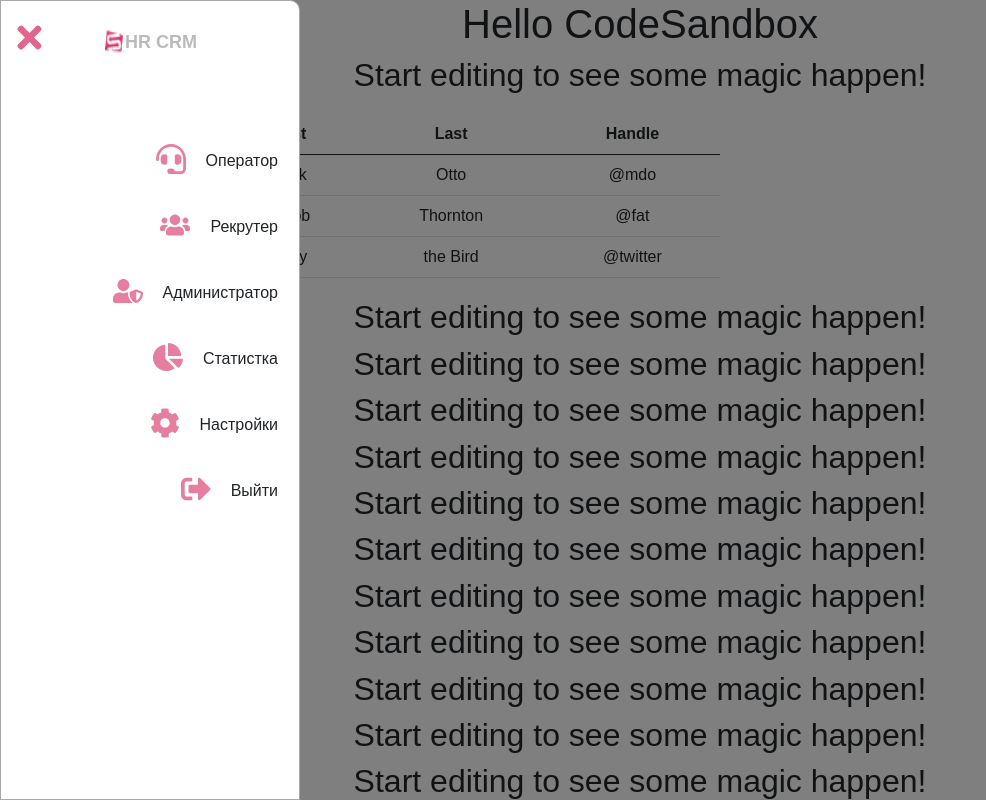
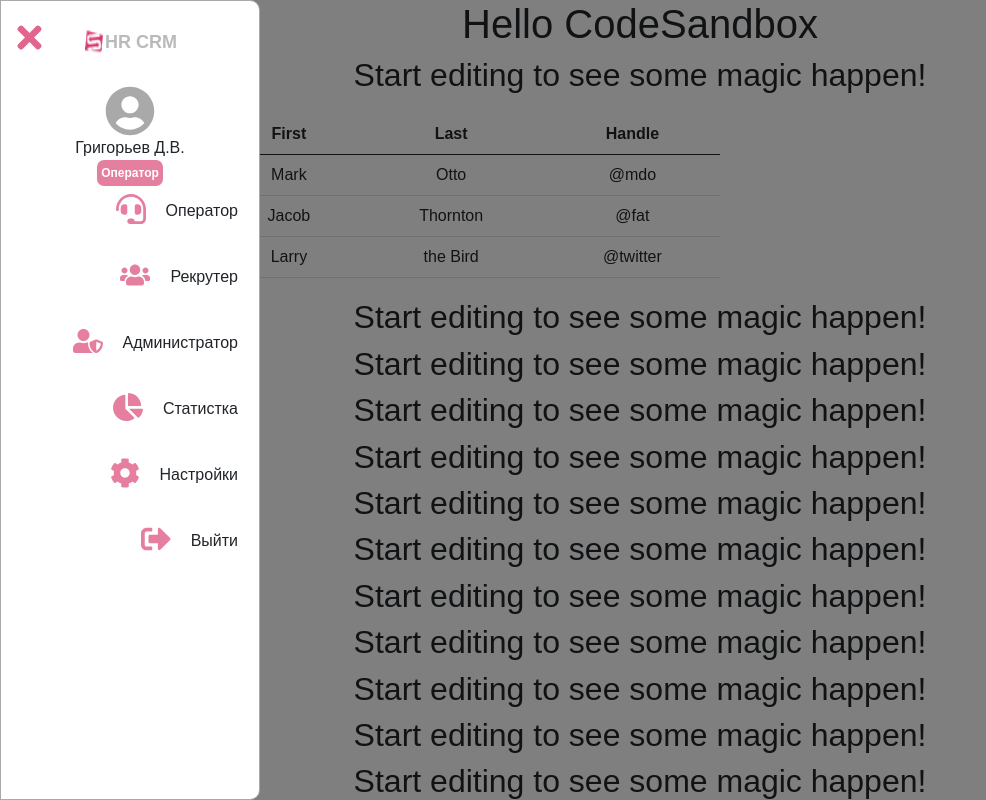
Before and after one commit to grigorev-web/side_menu_recruter, a React (Create React App) app: page / in a window 1280 px wide. Both pictures are taken after a click on the icon 29 px from the left and 37 px from the top of the page. Shown: the top 800 px of the page, without its empty margins (0-986 px from the left). Built offline with nearby package versions, Linux system fonts and the light colour scheme.

Commit message:
menu-finished

```diff
--- a/src/components/SideMenu.js
+++ b/src/components/SideMenu.js
@@ -5,6 +5,8 @@ import {
   FaHeadset,
   FaSignOutAlt,
   FaTimes,
+  FaUser,
+  FaUserCircle,
   FaUsers,
   FaUserShield
 } from "react-icons/fa";
@@ -37,6 +39,11 @@ export default function SideMenu(props) {
           </div>
         </div>
         <div className="menu-body">
+          <div className="menu-user">
+            <FaUserCircle className="menu-user-logo" />
+            <div className="menu-user-name">Григорьев Д.В.</div>
+            <div className="menu-user-role">Оператор</div>
+          </div>
           <p>
             <FaHeadset className="menu-icon" /> <span>Оператор</span>
           </p>
--- a/src/styles.css
+++ b/src/styles.css
@@ -25,13 +25,14 @@
 .side-menu {
   background: white;
   position: fixed;
+
+  top: 0;
+  width: 260px;
+  left: -200px;
   height: 100%;
-  top: 0;
-  width: 300px;
-  left: -240px;
   transition: all ease 0.2s;
   border: 1px solid darkgray;
-  border-radius: 0px 10px 0px 0px;
+  border-radius: 0px 10px 10px 0px;
   box-shadow: 1px 1px 10px darkgray;
   z-index: 99;
 }
@@ -69,7 +70,7 @@
 }
 
 .side-menu .menu-body {
-  margin: 80px 0;
+  margin: 30px 0;
   text-align: right;
   padding: 0 12px 5px 0;
 }
@@ -87,7 +88,11 @@
   padding: 8px 4px 8px 10px;
 }
 .side-menu.active .menu-body p:hover {
-  background: #e57fa054;
+  background: #e57fa0c2;
+}
+.side-menu.active .menu-body p:hover .menu-icon {
+  color: white;
+  opacity: 1;
 }
 .side-menu.active .menu-body p {
   display: flex;
@@ -110,3 +115,24 @@
 .menu-logo img {
   margin: 0px 2px 2px 2px;
 }
+.side-menu.active .menu-user {
+  display: flex;
+  flex-direction: column;
+  align-items: center;
+}
+.menu-user {
+  display: none;
+}
+.menu-user svg {
+  font-size: 50px;
+  color: darkgray;
+}
+.menu-user-role {
+  font-weight: 700;
+  color: white;
+  /* border: 1px solid darkgray; */
+  padding: 4px;
+  border-radius: 7px;
+  font-size: 12px;
+  background: #e57fa0;
+}
```
